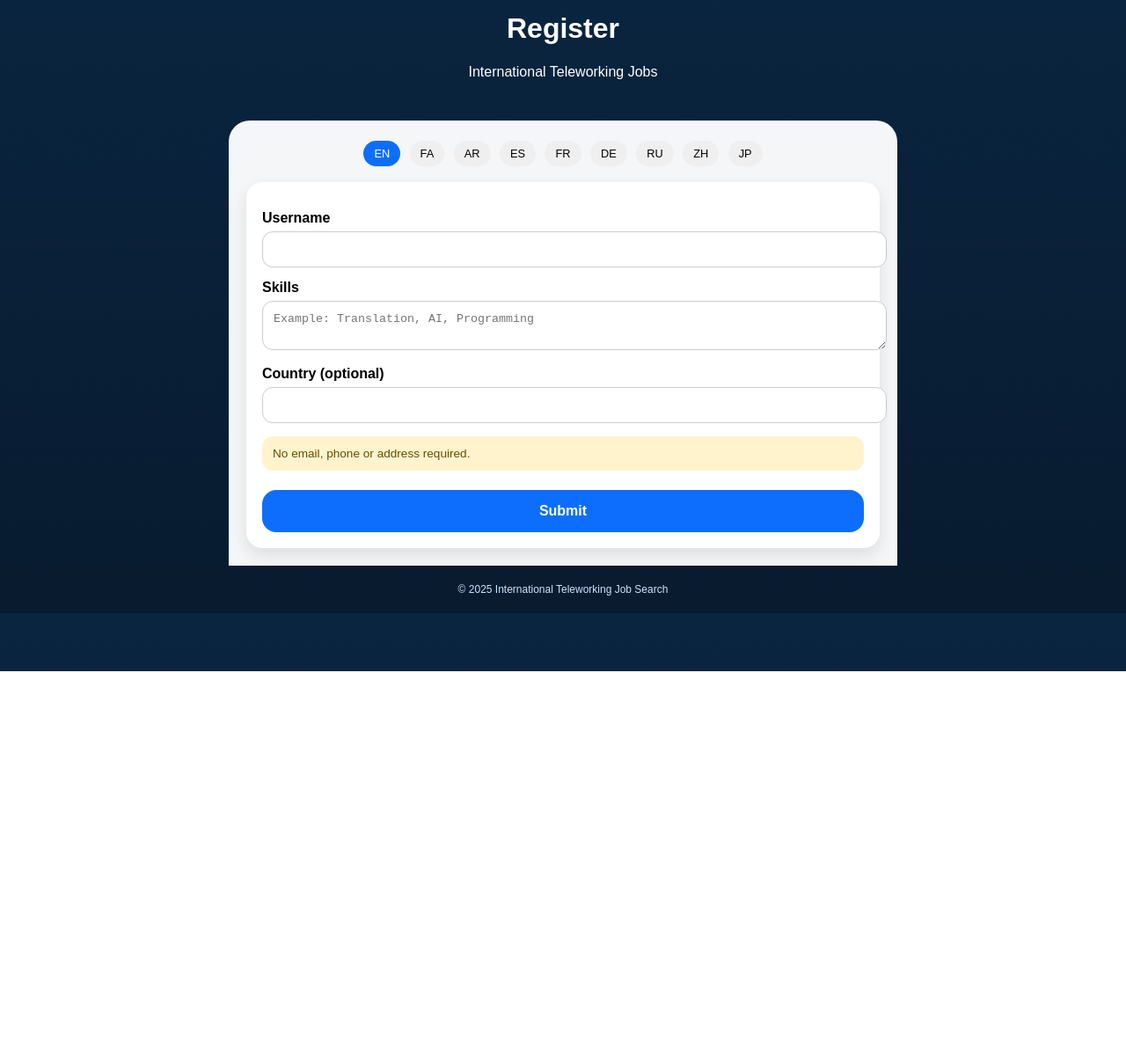
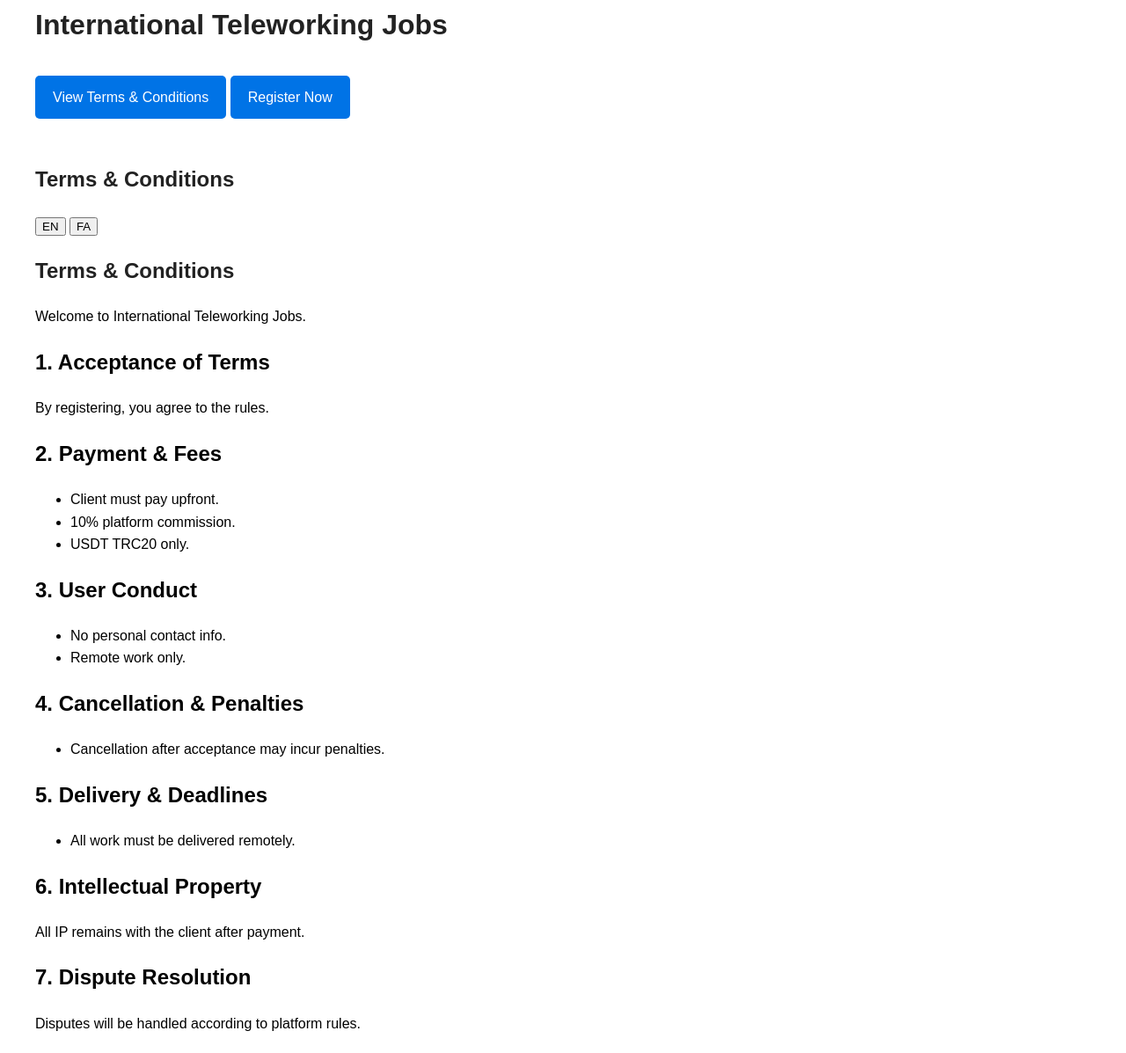
Before and after one commit to garsha6163-sudo/International-Teleworking-Job-, a plain HTML site: page register.html in a window 1280 px wide. Shown: the part 37-1234 px from the top of the page at 88% size. Before the commit the page ends 800 px from the top, so only its background shows below. Drawn offline with Linux system fonts and the light colour scheme.

Commit message:
Update register.html

```diff
--- a/register.html
+++ b/register.html
@@ -1,170 +1,150 @@
 
+<!-- =================== index.html =================== -->
 <!DOCTYPE html>
 <html lang="en">
 <head>
 <meta charset="UTF-8">
 <meta name="viewport" content="width=device-width, initial-scale=1.0">
-<title>International Teleworking Job Registration</title>
+<title>International Teleworking Jobs</title>
+<style>
+body{font-family:Arial,sans-serif;margin:40px;max-width:800px;line-height:1.6;}
+h1{color:#222;}
+.button{background:#0073e6;color:white;padding:12px 20px;border:none;border-radius:5px;text-decoration:none;margin-top:10px;display:inline-block;}
+</style>
+</head>
+<body>
+<h1>International Teleworking Jobs</h1>
+<a href="#terms" class="button">View Terms & Conditions</a>
+<a href="#register" class="button">Register Now</a>
 
-<style>
-body{
-  margin:0;
-  font-family:Arial,Helvetica,sans-serif;
-  background:linear-gradient(180deg,#0a2540,#081b2f);
-  color:#fff;
-}
-header{
-  text-align:center;
-  padding:30px 15px;
-}
-.container{
-  background:#f4f6f8;
-  color:#000;
-  max-width:720px;
-  margin:auto;
-  border-radius:24px 24px 0 0;
-  padding:20px;
-}
-.box{
-  background:#fff;
-  border-radius:18px;
-  padding:18px;
-  box-shadow:0 8px 20px rgba(0,0,0,.1);
-}
-label{
-  margin-top:14px;
-  display:block;
-  font-weight:bold;
-}
-input,textarea{
-  width:100%;
-  margin-top:6px;
-  padding:12px;
-  border-radius:12px;
-  border:1px solid #ccc;
-}
-textarea{resize:vertical}
-button.main{
-  width:100%;
-  margin-top:22px;
-  padding:15px;
-  border:none;
-  border-radius:16px;
-  background:#0d6efd;
-  color:#fff;
-  font-size:1rem;
-  font-weight:bold;
-}
-.lang{
-  text-align:center;
-  margin-bottom:15px;
-}
-.lang button{
-  margin:3px;
-  padding:7px 12px;
-  border:none;
-  border-radius:20px;
-  font-size:.8rem;
-  cursor:pointer;
-}
-.lang .active{
-  background:#0d6efd;
-  color:#fff;
-}
-.note{
-  background:#fff3cd;
-  color:#664d03;
-  padding:12px;
-  border-radius:12px;
-  margin-top:15px;
-  font-size:.85rem;
-}
-footer{
-  text-align:center;
-  font-size:.75rem;
-  color:#cfe2ff;
-  padding:20px 10px;
-}
-</style>
+<!-- =================== terms.html =================== -->
+<section id="terms" style="margin-top:50px;">
+<h1>Terms & Conditions</h1>
+<div class="lang-switch">
+<button onclick="switchLang('en')">EN</button>
+<button onclick="switchLang('fa')">FA</button>
+</div>
+<h1 id="title"></h1>
+<p id="intro"></p>
+<h2 id="accept_title"></h2>
+<p id="accept_text"></p>
+<h2 id="payment_title"></h2>
+<ul id="payment_list"></ul>
+<h2 id="conduct_title"></h2>
+<ul id="conduct_list"></ul>
+<h2 id="cancellation_title"></h2>
+<ul id="cancellation_list"></ul>
+<h2 id="delivery_title"></h2>
+<ul id="delivery_list"></ul>
+<h2 id="ip_title"></h2>
+<p id="ip_text"></p>
+<h2 id="dispute_title"></h2>
+<p id="dispute_text"></p>
+<h2 id="changes_title"></h2>
+<p id="changes_text"></p>
+<p id="confirmation"></p>
+<a href="#register" class="button" id="accept_button"></a>
+</section>
+
+<!-- =================== register.html =================== -->
+<section id="register" style="margin-top:50px;">
+<h1 id="title-register">Register</h1>
+<div class="lang-switch">
+<button id="btn-en" onclick="switchLangRegister('en')">EN</button>
+<button id="btn-fa" onclick="switchLangRegister('fa')">FA</button>
+</div>
+<form id="registerForm" onsubmit="handleSubmit(event)">
+<label id="labelUsername" for="username"></label>
+<input type="text" id="username" name="username" required>
+<label id="labelSkills" for="skills"></label>
+<textarea id="skills" name="skills" rows="4" required></textarea>
+<label id="labelCountry" for="country"></label>
+<input type="text" id="country" name="country">
+<button type="submit" class="button" id="submitButton"></button>
+</form>
+</section>
+
+<!-- =================== payment.html =================== -->
+<section id="payment" style="margin-top:50px;">
+<h1>پرداخت عضویت</h1>
+<p>اطلاعات ثبت‌نام شما:</p>
+<div class="info" style="background:#f0f0f0;padding:15px;border-radius:5px;margin-top:15px;">
+<p><strong>نام مستعار:</strong> <span id="username-display"></span></p>
+<p><strong>مهارت‌ها:</strong> <span id="skills-display"></span></p>
+<p><strong>کشور:</strong> <span id="country-display"></span></p>
+</div>
+<p>لطفاً برای تکمیل ثبت‌نام، پرداخت عضویت را انجام دهید:</p>
+<button class="button" onclick="goToPayment()">پرداخت با USDT TRC20</button>
+</section>
 
 <script>
-const T={
-en:{t:"Register",s:"International Teleworking Jobs",u:"Username",k:"Skills",kp:"Example: Translation, AI, Programming",c:"Country (optional)",b:"Submit",n:"No email, phone or address required."},
-fa:{t:"ثبت‌نام",s:"کاریابی بین‌المللی دورکاری",u:"نام مستعار",k:"مهارت‌ها",kp:"مثال: ترجمه، هوش مصنوعی",c:"کشور (اختیاری)",b:"ارسال",n:"هیچ ایمیل، شماره یا آدرسی دریافت نمی‌شود."},
-ar:{t:"التسجيل",s:"وظائف العمل عن بعد",u:"اسم المستخدم",k:"المهارات",kp:"مثال: ترجمة، برمجة",c:"الدولة (اختياري)",b:"إرسال",n:"لا بريد ولا رقم هاتف."},
-es:{t:"Registro",s:"Trabajo remoto internacional",u:"Usuario",k:"Habilidades",kp:"Ej: Traducción, Programación",c:"País (opcional)",b:"Enviar",n:"Sin correo ni teléfono."},
-fr:{t:"Inscription",s:"Télétravail international",u:"Pseudo",k:"Compétences",kp:"Ex: Traduction, IA",c:"Pays (optionnel)",b:"Envoyer",n:"Aucun email requis."},
-de:{t:"Registrierung",s:"Internationale Telearbeit",u:"Benutzername",k:"Fähigkeiten",kp:"z.B. Übersetzung, KI",c:"Land (optional)",b:"Senden",n:"Keine E-Mail nötig."},
-ru:{t:"Регистрация",s:"Международная удалённая работа",u:"Никнейм",k:"Навыки",kp:"Напр.: Перевод, ИИ",c:"Страна",b:"Отправить",n:"Без почты и телефона."},
-zh:{t:"注册",s:"国际远程工作",u:"用户名",k:"技能",kp:"例如：翻译，编程",c:"国家",b:"提交",n:"无需邮箱和电话。"},
-ja:{t:"登録",s:"国際リモートワーク",u:"ユーザー名",k:"スキル",kp:"例：翻訳、AI",c:"国（任意）",b:"送信",n:"メール不要。"}
+// ====== Terms JS ======
+const texts={
+en:{terms:{title:"Terms & Conditions",intro:"Welcome to International Teleworking Jobs.",accept_title:"1. Acceptance of Terms",accept_text:"By registering, you agree to the rules.",payment_title:"2. Payment & Fees",payment_list:["Client must pay upfront.","10% platform commission.","USDT TRC20 only."],conduct_title:"3. User Conduct",conduct_list:["No personal contact info.","Remote work only."],cancellation_title:"4. Cancellation & Penalties",cancellation_list:["Cancellation after acceptance may incur penalties."],delivery_title:"5. Delivery & Deadlines",delivery_list:["All work must be delivered remotely."],ip_title:"6. Intellectual Property",ip_text:"All IP remains with the client after payment.",dispute_title:"7. Dispute Resolution",dispute_text:"Disputes will be handled according to platform rules.",changes_title:"8. Changes to Terms",changes_text:"Platform may update terms at any time.",confirmation:"Please confirm that you agree with the rules.",accept_button:"Accept & Continue"}},
+fa:{terms:{title:"قوانین و شرایط",intro:"به سایت شغل‌های بین‌المللی خوش آمدید.",accept_title:"۱. پذیرش قوانین",accept_text:"با ثبت‌نام، شما با قوانین موافقت می‌کنید.",payment_title:"۲. پرداخت و کمیسیون",payment_list:["پرداخت توسط کارفرما قبل از شروع.","۱۰٪ کمیسیون پلتفرم.","فقط USDT TRC20."],conduct_title:"۳. رفتار کاربری",conduct_list:["عدم ارائه اطلاعات شخصی.","فقط دورکاری."],cancellation_title:"۴. انصراف و جریمه‌ها",cancellation_list:["انصراف بعد از پذیرش ممکن است جریمه داشته باشد."],delivery_title:"۵. تحویل و مهلت‌ها",delivery_list:["تمام کارها باید به صورت دورکاری تحویل شوند."],ip_title:"۶. حقوق مالکیت فکری",ip_text:"تمام حقوق پس از پرداخت با کارفرما است.",dispute_title:"۷. حل اختلاف",dispute_text:"اختلافات طبق قوانین پلتفرم حل می‌شود.",changes_title:"۸. تغییرات قوانین",changes_text:"پلتفرم می‌تواند قوانین را هر زمان تغییر دهد.",confirmation:"لطفاً تأیید کنید که با قوانین موافق هستید.",accept_button:"تایید و ادامه"}}
 };
-
-function setLang(l){
- const x=T[l]||T.en;
- document.getElementById("t").innerText=x.t;
- document.getElementById("s").innerText=x.s;
- document.getElementById("lu").innerText=x.u;
- document.getElementById("lk").innerText=x.k;
- document.getElementById("skills").placeholder=x.kp;
- document.getElementById("lc").innerText=x.c;
- document.getElementById("sb").innerText=x.b;
- document.getElementById("n").innerText=x.n;
- document.body.dir=(l==="fa"||l==="ar")?"rtl":"ltr";
- document.querySelectorAll(".lang button").forEach(b=>b.classList.toggle("active",b.dataset.l===l));
+function switchLang(lang){
+const page=texts[lang].terms;
+document.getElementById('title').innerText=page.title;
+document.getElementById('intro').innerText=page.intro;
+document.getElementById('accept_title').innerText=page.accept_title;
+document.getElementById('accept_text').innerText=page.accept_text;
+document.getElementById('payment_title').innerText=page.payment_title;
+document.getElementById('payment_list').innerHTML=page.payment_list.map(i=>`<li>${i}</li>`).join('');
+document.getElementById('conduct_title').innerText=page.conduct_title;
+document.getElementById('conduct_list').innerHTML=page.conduct_list.map(i=>`<li>${i}</li>`).join('');
+document.getElementById('cancellation_title').innerText=page.cancellation_title;
+document.getElementById('cancellation_list').innerHTML=page.cancellation_list.map(i=>`<li>${i}</li>`).join('');
+document.getElementById('delivery_title').innerText=page.delivery_title;
+document.getElementById('delivery_list').innerHTML=page.delivery_list.map(i=>`<li>${i}</li>`).join('');
+document.getElementById('ip_title').innerText=page.ip_title;
+document.getElementById('ip_text').innerText=page.ip_text;
+document.getElementById('dispute_title').innerText=page.dispute_title;
+document.getElementById('dispute_text').innerText=page.dispute_text;
+document.getElementById('changes_title').innerText=page.changes_title;
+document.getElementById('changes_text').innerText=page.changes_text;
+document.getElementById('confirmation').innerText=page.confirmation;
+document.getElementById('accept_button').innerText=page.accept_button;
+document.body.dir=(lang==='fa')?'rtl':'ltr';
 }
 
-document.addEventListener("DOMContentLoaded",()=>{
- let l=navigator.language.slice(0,2);
- if(!T[l])l="en";
- setLang(l);
-});
+// ====== Register JS ======
+const textsRegister={en:{title:"Register",labelUsername:"Username",labelSkills:"Skills",labelCountry:"Country (optional)",submitButton:"Submit",skillsPlaceholder:"List your skills, e.g., Web Development, Design..."},fa:{title:"ثبت‌نام",labelUsername:"نام مستعار",labelSkills:"مهارت‌ها",labelCountry:"کشور (اختیاری)",submitButton:"ارسال",skillsPlaceholder:"مهارت‌های خود را بنویسید، مثلا: طراحی وب، گرافیک..."}};
+function switchLangRegister(lang){
+const page=textsRegister[lang];
+document.getElementById('title-register').innerText=page.title;
+document.getElementById('labelUsername').innerText=page.labelUsername;
+document.getElementById('labelSkills').innerText=page.labelSkills;
+document.getElementById('labelCountry').innerText=page.labelCountry;
+document.getElementById('submitButton').innerText=page.submitButton;
+document.getElementById('skills').placeholder=page.skillsPlaceholder;
+document.body.dir=(lang==='fa')?'rtl':'ltr';
+document.querySelectorAll('#register .lang-switch button').forEach(btn=>{btn.classList.toggle('active',btn.id==='btn-'+lang);});
+}
+function handleSubmit(event){
+event.preventDefault();
+const username=document.getElementById('username').value.trim();
+const skills=document.getElementById('skills').value.trim();
+const country=document.getElementById('country').value.trim();
+localStorage.setItem('username',username);
+localStorage.setItem('skills',skills);
+localStorage.setItem('country',country);
+document.getElementById('username-display').innerText=username;
+document.getElementById('skills-display').innerText=skills;
+document.getElementById('country-display').innerText=country;
+alert("ثبت نام با موفقیت انجام شد! به بخش پرداخت پایین صفحه بروید.");
+window.location.href="#payment";
+}
 
-function send(e){
- e.preventDefault();
- alert("Registration submitted. Reviewed within 24 hours.");
- e.target.reset();
+// ====== Payment JS ======
+function goToPayment(){
+const walletLink="https://tronscan.org/#/address/TUWa99kY7KUYJbh1GWdJWa6n597yDkM8Aq";
+alert("شما به صفحه پرداخت هدایت می‌شوید!");
+window.open(walletLink,"_blank");
 }
+
+// Initialize
+document.addEventListener("DOMContentLoaded",()=>{switchLang('en');switchLangRegister('en');});
 </script>
-</head>
-
-<body>
-
-<header>
-<h1 id="t"></h1>
-<p id="s"></p>
-</header>
-
-<div class="container">
-<div class="lang">
-<button data-l="en" onclick="setLang('en')">EN</button>
-<button data-l="fa" onclick="setLang('fa')">FA</button>
-<button data-l="ar" onclick="setLang('ar')">AR</button>
-<button data-l="es" onclick="setLang('es')">ES</button>
-<button data-l="fr" onclick="setLang('fr')">FR</button>
-<button data-l="de" onclick="setLang('de')">DE</button>
-<button data-l="ru" onclick="setLang('ru')">RU</button>
-<button data-l="zh" onclick="setLang('zh')">ZH</button>
-<button data-l="ja" onclick="setLang('ja')">JP</button>
-</div>
-
-<div class="box">
-<form onsubmit="send(event)">
-<label id="lu"></label>
-<input required>
-<label id="lk"></label>
-<textarea id="skills" required></textarea>
-<label id="lc"></label>
-<input>
-<div class="note" id="n"></div>
-<button class="main" id="sb"></button>
-</form>
-</div>
-</div>
-
-<footer>
-© 2025 International Teleworking Job Search
-</footer>
-
 </body>
 </html>
```
